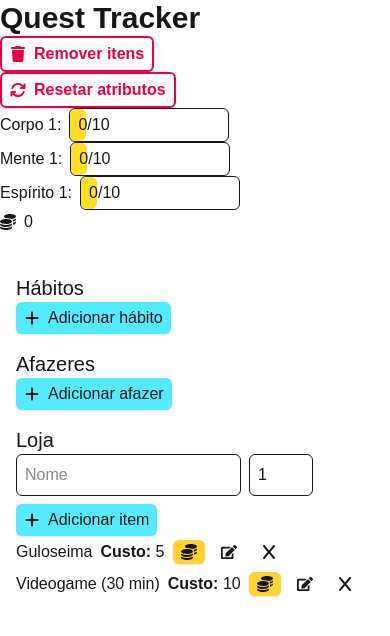
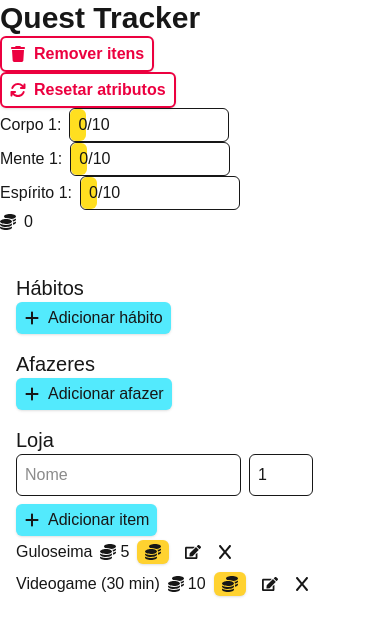
Before and after one commit to gab-souza-martins/gamified-habit-tracker, a Next.js app: page / in a window 390 px wide. Shown: the top 636 px of the page. Built offline with nearby package versions, Linux system fonts and the light colour scheme.

Commit message:
Divididos itens de cada lista em diferentes divs para melhorar responsividades

```diff
--- a/src/app/Components/HabitList.tsx
+++ b/src/app/Components/HabitList.tsx
@@ -90,15 +90,15 @@ const HabitList: React.FC<HabitListProps> = ({ giveReward, removeReward }) => {
             ref={setNodeRef}
             style={style}
             {...attributes}
-            className="flex items-center gap-2"
+            className="flex items-center gap-2 flex-wrap"
          >
+            <div className="flex items-center gap-2">
                <input
                   onChange={(e) => handleComplete(i.id, e.target.checked)}
                   checked={i.done}
                   aria-label="Marcar como concluído"
                   type="checkbox"
                />
-
                <span
                   {...listeners}
                   className={`cursor-pointer flex items-center gap-2 ${
@@ -108,14 +108,19 @@ const HabitList: React.FC<HabitListProps> = ({ giveReward, removeReward }) => {
                   {i.attribute === "body" && <FaHandFist />}
                   {i.attribute === "mind" && <FaBrain />}
                   {i.attribute === "spirit" && <FaHeart />}
+
                   {i.name}
                </span>
+            </div>
 
+            <div className="flex items-center gap-2">
                <span className="text-gray-500">Sequência: {i.streak}</span>
                <span className="text-gray-500">
                   Maior sequência: {i.highestStreak}
                </span>
+            </div>
 
+            <div className="flex items-center">
                <button
                   onClick={(e) => {
                      e.preventDefault();
@@ -133,7 +138,6 @@ const HabitList: React.FC<HabitListProps> = ({ giveReward, removeReward }) => {
                >
                   <FaEdit />
                </button>
-
                <button
                   onClick={(e) => {
                      e.preventDefault();
@@ -145,6 +149,7 @@ const HabitList: React.FC<HabitListProps> = ({ giveReward, removeReward }) => {
                >
                   <FaX />
                </button>
+            </div>
          </div>
       );
    };
--- a/src/app/Components/Shop.tsx
+++ b/src/app/Components/Shop.tsx
@@ -94,8 +94,11 @@ const SortableItem: React.FC<SortableItemProps> = ({
                <span {...listeners} className="cursor-pointer">
                   {i.name}
                </span>
-               <span {...listeners} className="cursor-pointer">
-                  <strong>Custo:</strong> {i.cost}
+               <span
+                  {...listeners}
+                  className="cursor-pointer flex items-center gap-1"
+               >
+                  <FaCoins /> {i.cost}
                </span>
             </>
          )}
@@ -114,6 +117,7 @@ const SortableItem: React.FC<SortableItemProps> = ({
             <span className="hidden sm:inline">Comprar</span>
          </button>
 
+         <div className="flex items-center">
             <button
                onClick={(e) => {
                   e.preventDefault();
@@ -126,7 +130,6 @@ const SortableItem: React.FC<SortableItemProps> = ({
             >
                <FaEdit />
             </button>
-
             <button
                onClick={(e) => {
                   e.preventDefault();
@@ -137,6 +140,7 @@ const SortableItem: React.FC<SortableItemProps> = ({
             >
                <FaX />
             </button>
+         </div>
       </div>
    );
 };
--- a/src/app/Components/TodoList.tsx
+++ b/src/app/Components/TodoList.tsx
@@ -73,13 +73,13 @@ const TodoList: React.FC<TodoListProps> = ({ giveReward, removeReward }) => {
             {...attributes}
             className="flex items-center gap-2"
          >
+            <div className="flex items-center gap-2">
                <input
                   onChange={(e) => handleDone(i.id, e.target.checked)}
                   checked={i.done}
                   aria-label="Marcar como concluído"
                   type="checkbox"
                />
-
                <span
                   {...listeners}
                   className={`cursor-pointer flex items-center gap-2 ${
@@ -89,9 +89,12 @@ const TodoList: React.FC<TodoListProps> = ({ giveReward, removeReward }) => {
                   {i.attribute === "body" && <FaHandFist />}
                   {i.attribute === "mind" && <FaBrain />}
                   {i.attribute === "spirit" && <FaHeart />}
+
                   {i.name}
                </span>
+            </div>
 
+            <div className="flex items-center">
                <button
                   onClick={(e) => {
                      e.preventDefault();
@@ -109,7 +112,6 @@ const TodoList: React.FC<TodoListProps> = ({ giveReward, removeReward }) => {
                >
                   <FaEdit />
                </button>
-
                <button
                   onClick={(e) => {
                      e.preventDefault();
@@ -121,6 +123,7 @@ const TodoList: React.FC<TodoListProps> = ({ giveReward, removeReward }) => {
                >
                   <FaX />
                </button>
+            </div>
          </div>
       );
    };
```
Lines whose indentation alone changed are shown as unchanged.
